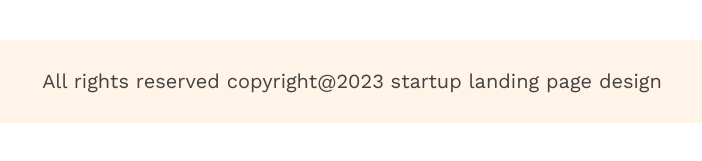
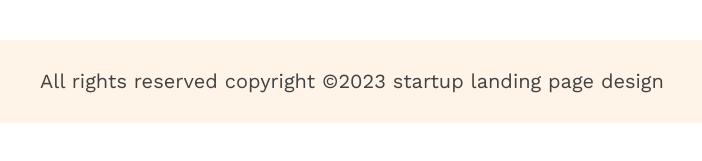
Before and after one commit to siddarthabiswas/g3-architects, a plain HTML site: page index.html in a window 1280 px wide. Shown: the part 4627-4788 px from the top of the page, 368-1070 px from the left. Drawn offline with nearby package versions, Linux system fonts and the light colour scheme.

Commit message:
added all

```diff
--- a/index.html
+++ b/index.html
@@ -172,7 +172,7 @@
         </section>
     </main>
     <footer class="footer-section">
-        <p>All rights reserved copyright@2023 startup landing page design</p>
+        <p>All rights reserved copyright &copy;2023 startup landing page design</p>
     </footer>
 </body>
 
```
Also changed, not shown: style/style.css (+14 -2 lines).
